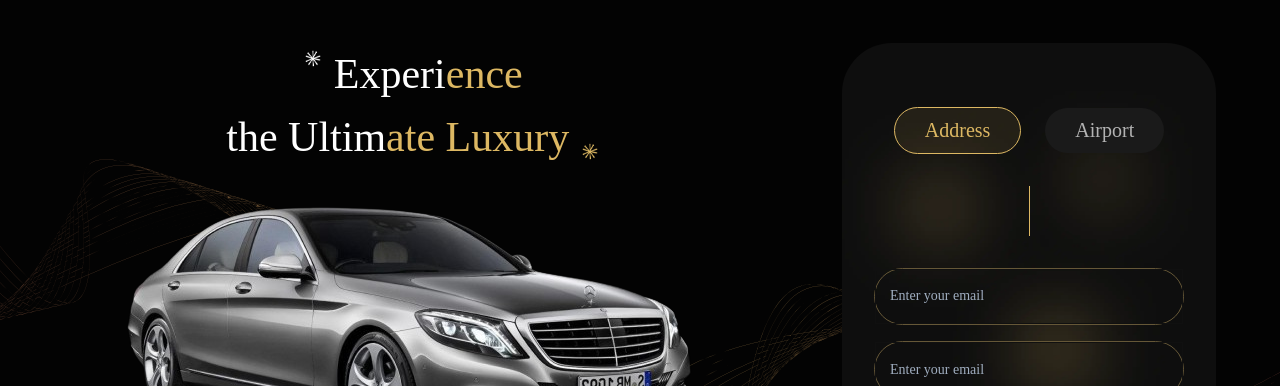
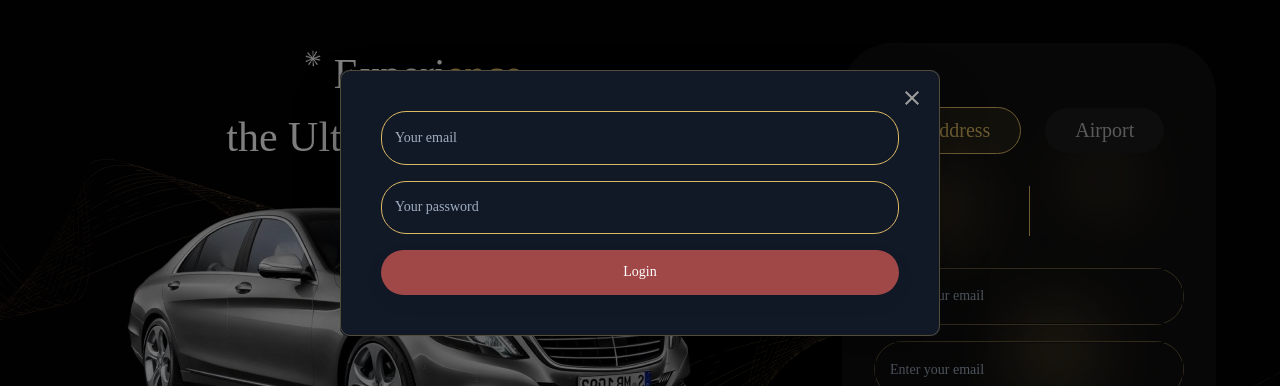
Before and after one commit to ProfiecientGroup/rnr-website, a Next.js app: page / in a window 1280 px wide. Both pictures are taken after a click on the element "CORPORATE LOGIN". Shown: the part 197-583 px from the top of the page. Built offline with nearby package versions, Linux system fonts and the light colour scheme.

Commit message:
corporate login design

```diff
--- /dev/null
+++ b/src/layouts/MainLayout/Components/CorporateLoginPopup.tsx
@@ -0,0 +1,134 @@
+import { useState } from "react";
+import {
+  Dialog,
+  DialogTitle,
+  DialogContent,
+  TextField,
+  Button,
+  DialogActions,
+  useTheme,
+  IconButton,
+} from "@mui/material";
+import CloseIcon from "@mui/icons-material/Close";
+import BookingStyles from "screens/Booking/BookingStyles";
+import strings from "global/constants/strings";
+import { isTruthy } from "helpers/methods";
+import { doCorporateLogin } from "screens/Booking/components/BookingService";
+
+interface LoginPopupProps {
+  open: boolean;
+  onClose: () => void;
+}
+
+const LoginPopup: React.FC<LoginPopupProps> = ({ open, onClose }) => {
+  const [formData, setFormData] = useState({
+    email: "",
+    password: "",
+  });
+  const [errors, setErrors] = useState({
+    email: "",
+    password: "",
+  });
+  const [isLoading, setIsLoading] = useState(false);
+
+  const theme = useTheme();
+  const classes = BookingStyles(theme);
+
+  const handleInputChange = (e: React.ChangeEvent<HTMLInputElement>) => {
+    const { name, value } = e.target;
+    setFormData({ ...formData, [name]: value });
+  };
+
+  const validateInputs = async () => {
+    let isValid = true;
+    const emailRegex = strings.regex;
+    let newErrors = { email: "", password: "" };
+
+    if (!isTruthy(formData.email)) {
+      newErrors.email = "Please enter your email.";
+      isValid = false;
+    } else if (!emailRegex.test(formData.email)) {
+      newErrors.email = "Please enter a valid email address.";
+      isValid = false;
+    }
+
+    if (!isTruthy(formData.password)) {
+      newErrors.password = "Please enter your password.";
+      isValid = false;
+    } else if (formData.password.length < 8) {
+      newErrors.password = "Password must be at least 8 characters long.";
+      isValid = false;
+    }
+
+    setErrors(newErrors);
+
+    if (isValid) {
+      try {
+        setIsLoading(true);
+        await doCorporateLogin(formData);
+      } catch (error: any) {
+        setIsLoading(false);
+      }
+    }
+  };
+
+  return (
+    <Dialog open={open} onClose={onClose} fullWidth >
+
+      <DialogContent
+        sx={{
+          border: "1px solid #DDB86352",
+          borderRadius: "10px",
+          p: 5,
+        }}
+      >
+         <IconButton
+        aria-label="close"
+        onClick={onClose}
+        sx={{
+          position: "absolute",
+          right: 8,
+          top: 8,
+          color: (theme) => theme.palette.grey[500],
+        }}
+      >
+        <CloseIcon />
+      </IconButton>
+        <TextField
+          variant="outlined"
+          placeholder="Your email"
+          name="email"
+          value={formData.email}
+          fullWidth
+          sx={{ ...classes.textInputField, mb: 2 }}
+          onChange={handleInputChange}
+          error={!!errors.email}
+          helperText={errors.email}
+        />
+        <TextField
+          variant="outlined"
+          placeholder="Your password"
+          type="password"
+          name="password"
+          value={formData.password}
+          fullWidth
+          sx={{ ...classes.textInputField, mb: 2 }}
+          onChange={handleInputChange}
+          error={!!errors.password}
+          helperText={errors.password}
+        />
+        <Button
+          onClick={validateInputs}
+          color="primary"
+          variant="contained"
+          disabled={isLoading}
+          fullWidth
+        >
+          {isLoading ? "Logging in..." : "Login"}
+        </Button>
+      </DialogContent>
+    </Dialog>
+  );
+};
+
+export default LoginPopup;
```
